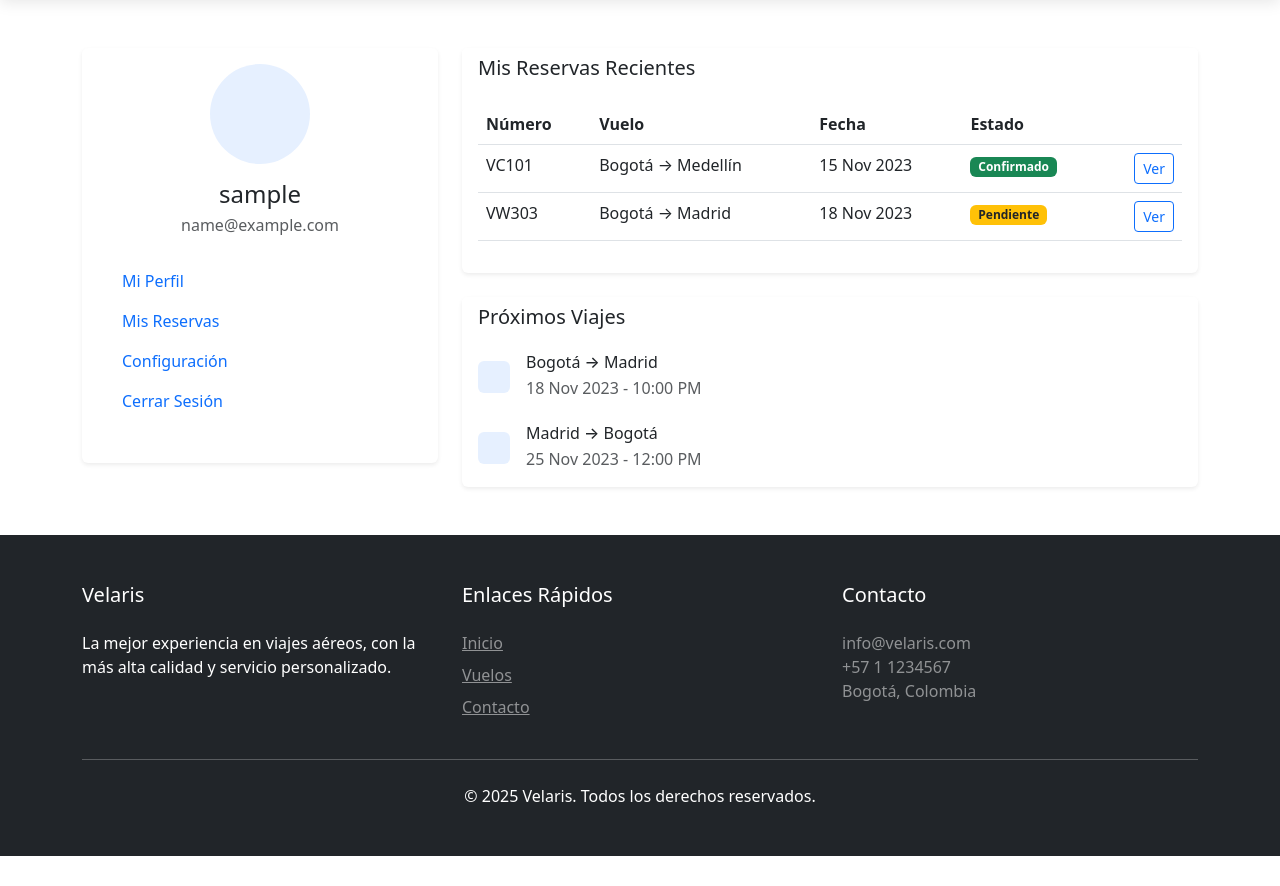
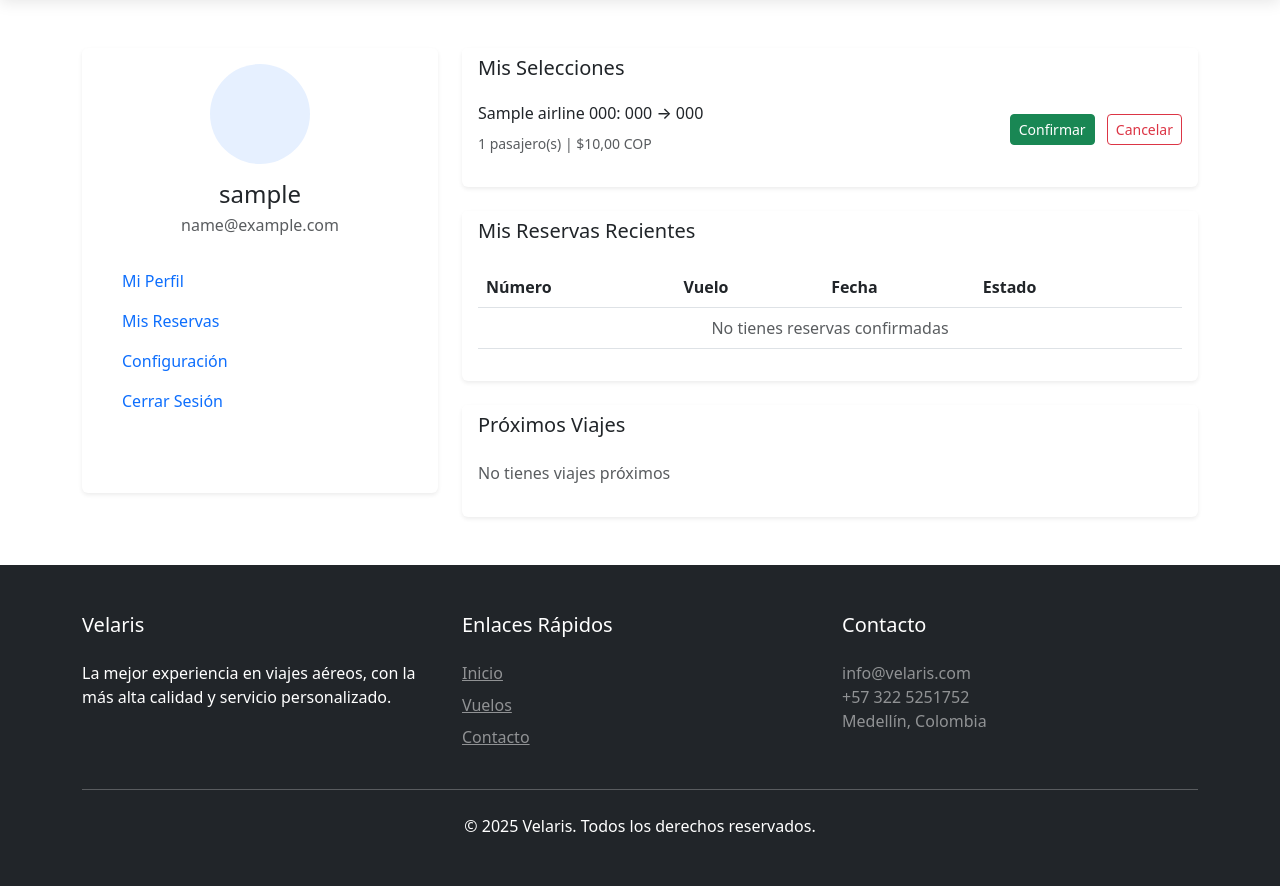
Before and after one commit to Sacr1013/VelarisProject, a Django app: page /accounts/dashboard/ in a window 1280 px wide. Shown: the part 56-942 px from the top of the page. Before the commit the page ends 912 px from the top, so only its background shows below. Run offline with Django 5.2, Linux system fonts and the light colour scheme; a user stored in the database is signed in; tables that the repository leaves empty hold one stand-in row (values such as "Sample post").

Commit message:
Implement flight selection and booking confirmation features; update dashboard to display selected and confirmed bookings.

```diff
--- a/accounts/templates/accounts/dashboard.html
+++ b/accounts/templates/accounts/dashboard.html
@@ -1,7 +1,7 @@
 {% extends 'base.html' %}
 
 {% block title %}Mi Cuenta - Velaris{% endblock %}
-
+{% load humanize %}
 {% block content %}
 <div class="container py-5">
     <div class="row">
@@ -43,6 +43,38 @@
         </div>
 
         <div class="col-md-8">
+            <!-- Sección de vuelos seleccionados -->
+            <div class="card border-0 shadow-sm mb-4">
+                <div class="card-header bg-white border-0">
+                    <h5 class="mb-0">Mis Selecciones</h5>
+                </div>
+                <div class="card-body">
+                    {% for booking in selected_bookings %}
+                    <div class="d-flex justify-content-between align-items-center mb-3">
+                        <div>
+                            <h6>{{ booking.flight }}</h6>
+                            <small class="text-muted">
+                                {{ booking.passengers }} pasajero(s) |
+                                ${{ booking.total_price|intcomma }} COP
+                            </small>
+                        </div>
+                        <div>
+                            <a href="{% url 'confirm_booking' booking.id %}"
+                               class="btn btn-sm btn-success me-2">
+                                Confirmar
+                            </a>
+                            <a href="#" class="btn btn-sm btn-outline-danger">
+                                Cancelar
+                            </a>
+                        </div>
+                    </div>
+                    {% empty %}
+                    <p class="text-muted">No tienes vuelos seleccionados</p>
+                    {% endfor %}
+                </div>
+            </div>
+
+            <!-- Mis Reservas Recientes -->
             <div class="card border-0 shadow-sm mb-4">
                 <div class="card-header bg-white border-0">
                     <h5 class="mb-0">Mis Reservas Recientes</h5>
@@ -60,57 +92,59 @@
                                 </tr>
                             </thead>
                             <tbody>
+                                {% for booking in confirmed_bookings|slice:":5" %}
                                 <tr>
-                                    <td>VC101</td>
-                                    <td>Bogotá → Medellín</td>
-                                    <td>15 Nov 2023</td>
-                                    <td><span class="badge bg-success">Confirmado</span></td>
+                                    <td>{{ booking.booking_reference }}</td>
+                                    <td>{{ booking.flight }}</td>
+                                    <td>{{ booking.flight.departure_time|date:"d M Y" }}</td>
+                                    <td>
+                                        <span class="badge
+                                            {% if booking.status == 'CONFIRMED' %}bg-success
+                                            {% elif booking.status == 'PENDING' %}bg-warning text-dark
+                                            {% else %}bg-secondary{% endif %}">
+                                            {{ booking.get_status_display }}
+                                        </span>
+                                    </td>
                                     <td class="text-end">
                                         <a href="#" class="btn btn-sm btn-outline-primary">Ver</a>
                                     </td>
                                 </tr>
+                                {% empty %}
                                 <tr>
-                                    <td>VW303</td>
-                                    <td>Bogotá → Madrid</td>
-                                    <td>18 Nov 2023</td>
-                                    <td><span class="badge bg-warning text-dark">Pendiente</span></td>
-                                    <td class="text-end">
-                                        <a href="#" class="btn btn-sm btn-outline-primary">Ver</a>
-                                    </td>
+                                    <td colspan="5" class="text-center text-muted">No tienes reservas confirmadas</td>
                                 </tr>
+                                {% endfor %}
                             </tbody>
                         </table>
                     </div>
                 </div>
             </div>
 
+            <!-- Próximos Viajes -->
             <div class="card border-0 shadow-sm">
                 <div class="card-header bg-white border-0">
                     <h5 class="mb-0">Próximos Viajes</h5>
                 </div>
                 <div class="card-body">
-                    <div class="d-flex align-items-center mb-4">
+                    {% for booking in confirmed_bookings|slice:":2" %}
+                    <div class="d-flex align-items-center {% if not forloop.last %}mb-4{% endif %}">
                         <div class="bg-primary bg-opacity-10 rounded p-3 me-3">
                             <i class="fas fa-plane text-primary" style="font-size: 1.5rem;"></i>
                         </div>
                         <div>
-                            <h6 class="mb-1">Bogotá → Madrid</h6>
-                            <p class="text-muted mb-0">18 Nov 2023 - 10:00 PM</p>
+                            <h6 class="mb-1">{{ booking.flight }}</h6>
+                            <p class="text-muted mb-0">
+                                {{ booking.flight.departure_time|date:"d M Y - H:i" }}
+                            </p>
                         </div>
                     </div>
-
-                    <div class="d-flex align-items-center">
-                        <div class="bg-primary bg-opacity-10 rounded p-3 me-3">
-                            <i class="fas fa-plane text-primary" style="font-size: 1.5rem;"></i>
-                        </div>
-                        <div>
-                            <h6 class="mb-1">Madrid → Bogotá</h6>
-                            <p class="text-muted mb-0">25 Nov 2023 - 12:00 PM</p>
-                        </div>
-                    </div>
+                    {% empty %}
+                    <p class="text-muted">No tienes viajes próximos</p>
+                    {% endfor %}
                 </div>
             </div>
         </div>
     </div>
 </div>
+
 {% endblock %}
--- a/accounts/views.py
+++ b/accounts/views.py
@@ -70,7 +70,13 @@
 
 @login_required
 def dashboard(request):
-    return render(request, 'accounts/dashboard.html')
+    selected_bookings = request.user.booking_set.filter(status='SELECTED')
+    confirmed_bookings = request.user.booking_set.exclude(status='SELECTED')
+
+    return render(request, 'accounts/dashboard.html', {
+        'selected_bookings': selected_bookings,
+        'confirmed_bookings': confirmed_bookings
+    })
 
 def password_reset_request(request):
     if request.method == 'POST':
--- a/flights/models.py
+++ b/flights/models.py
@@ -52,12 +52,20 @@
         return self.arrival_time - self.departure_time
 
 class Booking(models.Model):
+    STATUS_CHOICES = [
+        ('SELECTED', 'Seleccionado'),
+        ('PENDING', 'Pendiente de pago'),
+        ('CONFIRMED', 'Confirmado'),
+        ('CANCELLED', 'Cancelado'),
+    ]
+
     user = models.ForeignKey(CustomUser, on_delete=models.CASCADE)
     flight = models.ForeignKey(Flight, on_delete=models.CASCADE)
     booking_date = models.DateTimeField(auto_now_add=True)
     passengers = models.IntegerField(default=1)
     total_price = models.DecimalField(max_digits=12, decimal_places=2)
     booking_reference = models.CharField(max_length=8, unique=True)
+    status = models.CharField(max_length=10, choices=STATUS_CHOICES, default='SELECTED')
 
     class Meta:
         ordering = ['-booking_date']
--- a/flights/templates/flights/booking_form.html
+++ b/flights/templates/flights/booking_form.html
@@ -1,6 +1,6 @@
 {% extends 'base.html' %}
 {% load crispy_forms_tags %}
-
+{% load humanize %}
 {% block title %}Reservar Vuelo - Velaris{% endblock %}
 
 {% block content %}
--- a/flights/urls.py
+++ b/flights/urls.py
@@ -6,4 +6,6 @@
     path('', views.home, name='home'),
     path('search/', views.flight_search, name='flight_search'),
     path('book/<int:flight_id>/', views.book_flight, name='book_flight'),
+    path('select/<int:flight_id>/', views.select_flight, name='select_flight'),
+    path('confirm/<int:booking_id>/', views.confirm_booking, name='confirm_booking'),
 ]
--- a/templates/base.html
+++ b/templates/base.html
@@ -184,7 +184,7 @@
                 </div>
                 <div class="col-md-4">
                     <h5 class="mb-4">Contacto</h5>
-                    <p class="text-white-50">info@velaris.com<br>+57 1 1234567<br>Bogotá, Colombia</p>
+                    <p class="text-white-50">info@velaris.com<br>+57 322 5251752<br>Medellín, Colombia</p>
                 </div>
             </div>
             <hr class="my-4 bg-light">
--- a/velaris/local_settings.py
+++ b/velaris/local_settings.py
@@ -14,6 +14,9 @@
         'PASSWORD': os.getenv('DB_PASSWORD'),
         'HOST': 'localhost',
         'PORT': '5432',
+        'OPTIONS': {
+            'passfile': '.pgpass',  # Opcional: si usas archivo de contraseñas
+        },
     }
 }
 
```
Also changed, not shown: flights/forms.py (+11 -0 lines), flights/templates/flights/select_flight.html (added, +26 -0 lines), flights/views.py (+40 -1 lines), flights/migrations/0002_booking_status.py (added).
